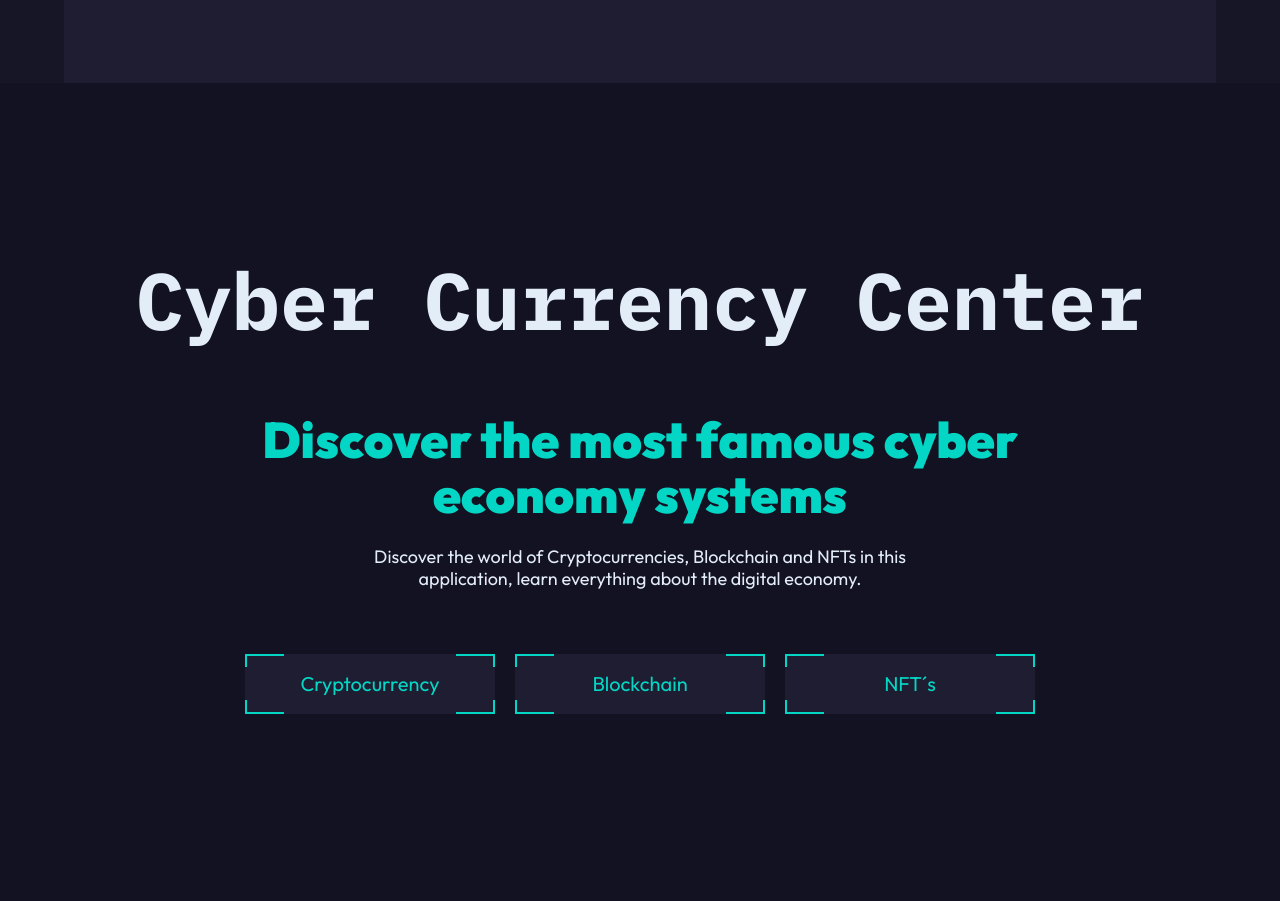
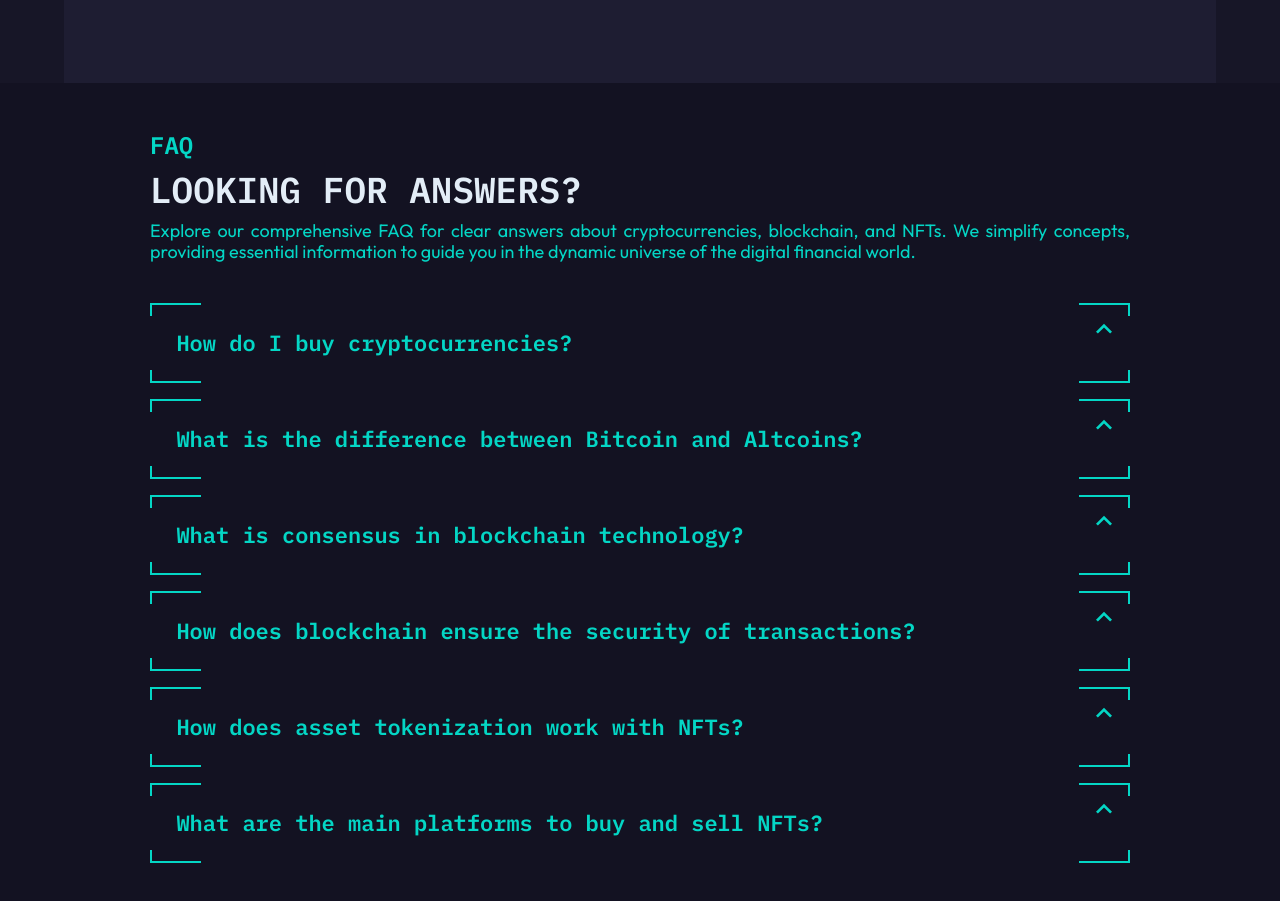
Before and after one commit to devjohn42/cyber-currency, a React (Vite) app: page / in a window 1280 px wide. Shown: the part 4958-5859 px from the top of the page. Built offline with nearby package versions, Linux system fonts and the light colour scheme.

Commit message:
faq component created

```diff
--- a/src/App.jsx
+++ b/src/App.jsx
@@ -4,6 +4,7 @@ import Home from './components/Home';
 import About from './components/About';
 import Market from './components/Market';
 import Currency from './components/Currency';
+import FAQ from './components/FAQ';
 
 function App() {
   return (
@@ -13,7 +14,7 @@ function App() {
       <About />
       <Market />
       <Currency />
-      <Home />
+      <FAQ />
       {/*
       <h1>Discover the most famous cyber economy systems</h1>
       <h2>Explore the Digital Market</h2>
--- /dev/null
+++ b/src/components/FAQ.jsx
@@ -0,0 +1,43 @@
+import React, { useState } from 'react';
+import BoxFAQ from './global/Boxes/FAQBox/BoxFAQ';
+import { faqDATABASE } from '../data/faq';
+
+const FAQ = () => {
+  const [openIndex, setOpenIndex] = useState(null);
+  const toggleAccordion = (index) => {
+    setOpenIndex(index);
+  };
+  return (
+    <section className="w-full py-12 flex flex-col gap-y-10 items-center">
+      <div className="w-[90%] lg:w-[980px] flex flex-col items-start gap-y-3">
+        <h4 className="text-turquoise font-second leading-[120%]">FAQ</h4>
+        <h2 className="leading-[100%]">LOOKING FOR ANSWERS?</h2>
+        <h6 className="text-turquoise text-justify font-first leading-[120%]">
+          Explore our comprehensive FAQ for clear answers about
+          cryptocurrencies, blockchain, and NFTs. We simplify concepts,
+          providing essential information to guide you in the dynamic universe
+          of the digital financial world.
+        </h6>
+      </div>
+      <div className="w-full flex flex-col gap-y-4 items-center justify-center">
+        {faqDATABASE.map((box, index) => {
+          return (
+            <BoxFAQ
+              key={index}
+              cursor={'cursor-auto'}
+              border={'border-[1px] sm:border-[2px]'}
+              beforeWidth={'before:w-[70%] before:lg:w-[90%]'}
+              afterHeight={'after:h-[50%] after:lg:h-[70%]'}
+              title={box.title}
+              description={box.description}
+              isOpen={openIndex === index}
+              onToggle={() => toggleAccordion(index)}
+            />
+          );
+        })}
+      </div>
+    </section>
+  );
+};
+
+export default FAQ;
--- /dev/null
+++ b/src/components/global/Boxes/FAQBox/BoxFAQ.jsx
@@ -0,0 +1,47 @@
+import React, { useState } from 'react';
+import { MdKeyboardArrowUp } from 'react-icons/md';
+
+const BoxFAQ = ({
+  title,
+  description,
+  cursor,
+  border,
+  beforeWidth,
+  afterHeight,
+  isOpen,
+  onToggle,
+}) => {
+  return (
+    <div
+      className={`
+      w-[90%]
+      ${isOpen ? 'h-[180px]' : 'h-[80px]'}
+      lg:w-[980px]
+      flex flex-col items-center justify-center relative z-0 duration-700 ${cursor}
+      before:absolute before:bg-raisin before:-z-10 before:duration-700 before:content-['']
+      ${
+        isOpen
+          ? 'before:h-[180px] before:lg:h-[150px]'
+          : 'before:h-[80px] before:lg:h-[80px]'
+      }
+      before:h-[180px] before:lg:h-[150px] ${beforeWidth}
+      after:absolute after:bg-raisin after:-z-10 after:duration-700 after:content-['']
+      ${isOpen ? '' : 'after:w-[100.5%] after:lg:w-[980px]'} ${afterHeight}
+      ${isOpen ? 'before:w-[0px] after:h-[0px]' : ''}
+      ${border} border-turquoise`}
+    >
+      <div className=" w-[95%] flex flex-col gap-y-1 items-start text-left">
+        <h5 className="text-turquoise font-second font-semibold">{title}</h5>
+        {isOpen && <p>{description}</p>}
+      </div>
+      <MdKeyboardArrowUp
+        className={`text-turquoise text-[1.5rem] sm:text-[1.75rem] lg:text-[2rem] absolute top-0 sm:top-2 right-0 sm:right-2 cursor-pointer ${
+          isOpen ? 'transform rotate-180 duration-700' : 'duration-700'
+        }`}
+        onClick={onToggle}
+      />
+    </div>
+  );
+};
+
+export default BoxFAQ;
--- /dev/null
+++ b/src/data/faq.js
@@ -0,0 +1,32 @@
+export const faqDATABASE = [
+  {
+    title: 'How do I buy cryptocurrencies?',
+    description:
+      'You can buy cryptocurrencies on reliable cryptocurrency exchanges. Register, verify your identity, deposit funds, and then choose the desired cryptocurrency for purchase.',
+  },
+  {
+    title: 'What is the difference between Bitcoin and Altcoins?',
+    description:
+      'Bitcoin is the first and most well-known cryptocurrency, while Altcoins refer to all other digital currencies. Altcoins may offer different features from Bitcoin, such as smart contracts (Ethereum) or increased privacy (Monero).',
+  },
+  {
+    title: 'What is consensus in blockchain technology?',
+    description:
+      'Consensus in blockchain refers to the process in which network participants agree on the current state of the transaction ledger. Common methods include Proof of Work (PoW) and Proof of Stake (PoS).',
+  },
+  {
+    title: 'How does blockchain ensure the security of transactions?',
+    description:
+      'Security is ensured through decentralization and encryption. Decentralization prevents unilateral changes, and encryption protects the integrity of transactions, ensuring that only authorized participants can access the data.',
+  },
+  {
+    title: 'How does asset tokenization work with NFTs?',
+    description:
+      'Asset tokenization with NFTs involves representing unique assets, such as digital art, as individual tokens on a blockchain. This ensures authenticity, exclusive ownership, and traceability.',
+  },
+  {
+    title: 'What are the main platforms to buy and sell NFTs?',
+    description:
+      'Some of the main platforms to buy and sell NFTs include OpenSea, Rarible, and SuperRare. These platforms provide markets for a variety of unique digital assets.',
+  },
+];
```
